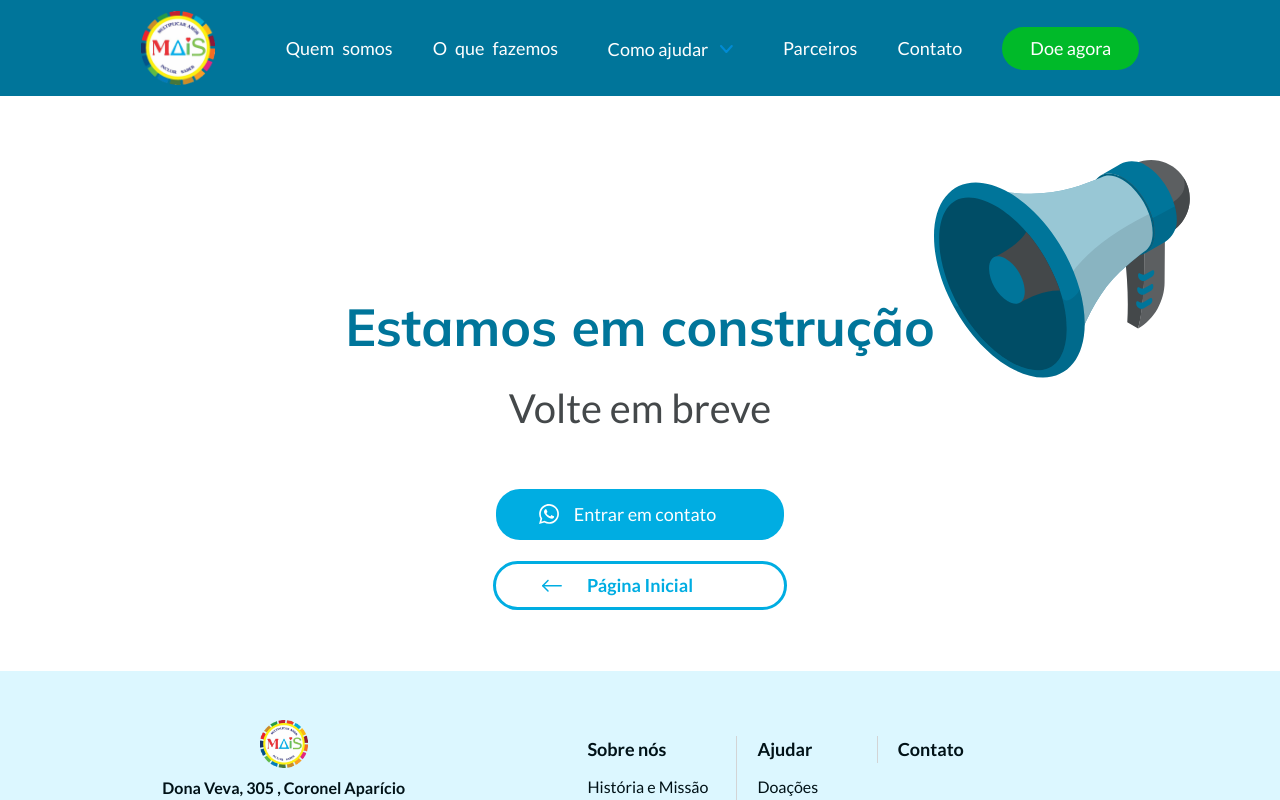
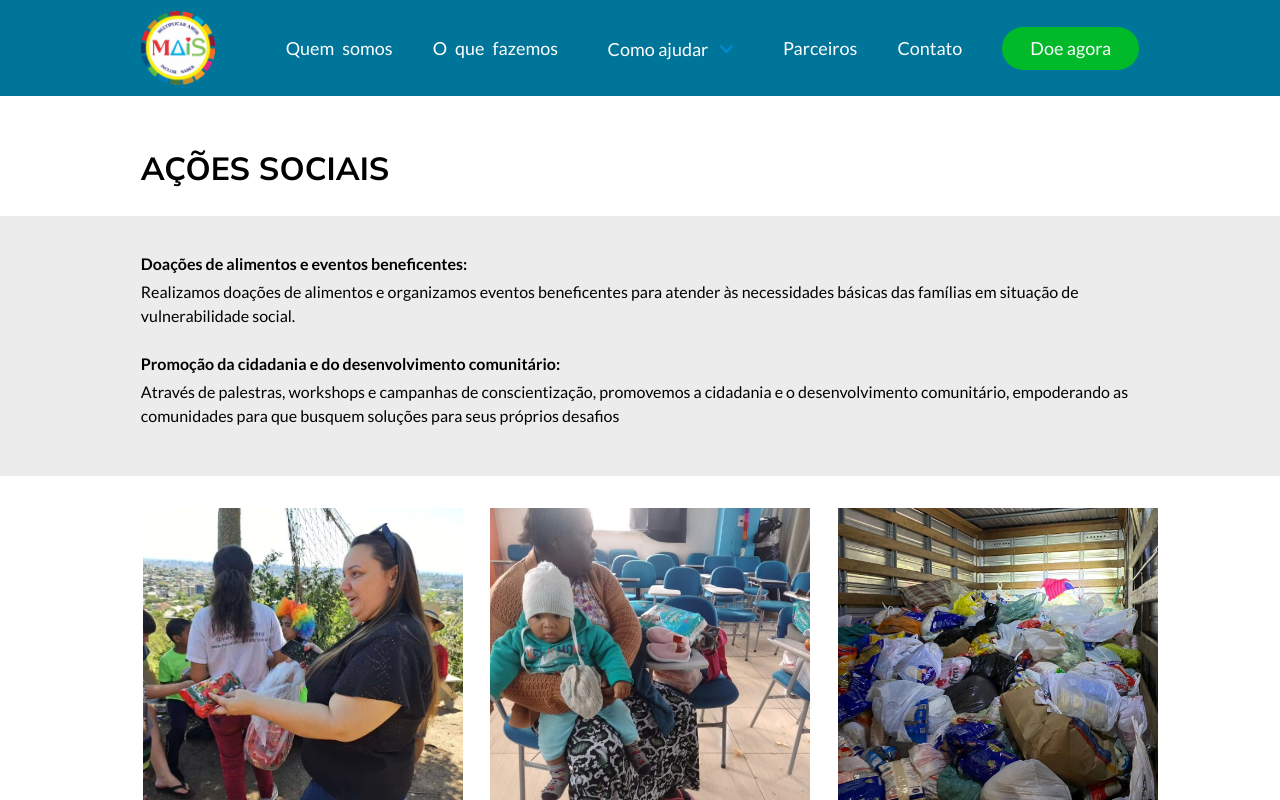
Before and after one commit to ONG-Mais/website-front-end, a Next.js app: page /o-que-fazemos/acoes-sociais in a window 1280 px wide. Before the commit this address had no page. Shown: the top 800 px of the page. Built offline with nearby package versions, Linux system fonts and the light colour scheme.

Commit message:
feat: create all the subpages from o-que-fazemos route

```diff
--- a/src/app/o-que-fazemos/Components/WhatWeDoSubpage/Carroussel/index.tsx
+++ b/src/app/o-que-fazemos/(Components)/WhatWeDoSubpage/Carroussel/index.tsx
@@ -36,7 +36,7 @@ export default function Carroussel({ imageArray }: Carroussel) {
         >
           <div
             style={{ backgroundImage: `url('${img.src}'` }}
-            className={`bg-cover xs:bg-center w-[25%] h-[300px] smDesktop:w-[350px] smDesktop:h-[300px] absolute xs:col-start-2 xs:row-start-1 ${
+            className={`bg-cover bg-center w-[25%] h-[300px] smDesktop:w-[320px] smDesktop:h-[300px] absolute xs:col-start-2 xs:row-start-1 ${
               current === idx ? "xs:visible xs:w-full xs:h-full" : "xs:left-0 xs:invisible xs:h-0 xs:w-0"
             }`}
           />
--- /dev/null
+++ b/src/app/o-que-fazemos/acoes-sociais/page.tsx
@@ -0,0 +1,56 @@
+import WhatWeDoSubpage from "../(Components)/WhatWeDoSubpage";
+import img1 from "../../../../public/images/social_actions/image_1.jpeg";
+import img2 from "../../../../public/images/social_actions/image_2.jpeg";
+import img3 from "../../../../public/images/social_actions/image_3.jpeg";
+import img4 from "../../../../public/images/social_actions/image_4.jpeg";
+import img5 from "../../../../public/images/social_actions/image_5.jpeg";
+import img6 from "../../../../public/images/social_actions/image_6.jpeg";
+import { CarrousselImage, PageText } from "../(Components)/WhatWeDoSubpage/types";
+
+const pageImages: CarrousselImage[] = [
+  {
+    id: 1,
+    src: img1.src,
+  },
+  {
+    id: 2,
+    src: img2.src,
+  },
+  {
+    id: 3,
+    src: img3.src,
+  },
+  {
+    id: 4,
+    src: img4.src,
+  },
+  {
+    id: 5,
+    src: img5.src,
+  },
+  {
+    id: 6,
+    src: img6.src,
+  },
+];
+
+const pageText: PageText[] = [
+  {
+    postition: 1,
+    title: "Doações de alimentos e eventos beneficentes:",
+    content: `Realizamos doações de alimentos e organizamos
+    eventos beneficentes para atender às necessidades básicas das famílias em situação de vulnerabilidade social.`,
+  },
+  {
+    postition: 2,
+    title: "Promoção da cidadania e do desenvolvimento comunitário:",
+    content: `Através de palestras, workshops e campanhas de conscientização, promovemos a cidadania e o desenvolvimento
+    comunitário, empoderando as comunidades para que busquem soluções para seus próprios desafios`,
+  },
+];
+
+const pageTitle = "AÇÕES SOCIAIS";
+
+export default function Page() {
+  return <WhatWeDoSubpage {...{ pageImages, pageText, pageTitle }} />;
+}
--- a/src/app/o-que-fazemos/apoio-escolar/page.tsx
+++ b/src/app/o-que-fazemos/apoio-escolar/page.tsx
@@ -4,8 +4,8 @@ import Img3 from "../../../../public/images/teacher_showing_kids_draws.jpg";
 import Img4 from "../../../../public/images/focused_kid_in_class.jpg";
 import Img5 from "../../../../public/images/kid_reading.jpg";
 import Img6 from "../../../../public/images/kids_book_club.jpg";
-import { CarrousselImage, PageText } from "../Components/WhatWeDoSubpage/types";
-import WhatWeDoSubpage from "../Components/WhatWeDoSubpage";
+import { CarrousselImage, PageText } from "../(Components)/WhatWeDoSubpage/types";
+import WhatWeDoSubpage from "../(Components)/WhatWeDoSubpage";
 
 const pageText: PageText[] = [
   {
--- /dev/null
+++ b/src/app/o-que-fazemos/oficina-de-culinaria/page.tsx
@@ -0,0 +1,56 @@
+import WhatWeDoSubpage from "../(Components)/WhatWeDoSubpage";
+import img1 from "../../../../public/images/cooking_workshop/img_1.jpeg";
+import img2 from "../../../../public/images/cooking_workshop/img_2.jpeg";
+import img3 from "../../../../public/images/cooking_workshop/img_3.jpeg";
+import img4 from "../../../../public/images/cooking_workshop/img_4.jpeg";
+import img5 from "../../../../public/images/cooking_workshop/img_5.jpeg";
+import img6 from "../../../../public/images/cooking_workshop/img_6.jpeg";
+import { CarrousselImage, PageText } from "../(Components)/WhatWeDoSubpage/types";
+
+const pageImages: CarrousselImage[] = [
+  {
+    id: 1,
+    src: img1.src,
+  },
+  {
+    id: 2,
+    src: img2.src,
+  },
+  {
+    id: 3,
+    src: img3.src,
+  },
+  {
+    id: 4,
+    src: img4.src,
+  },
+  {
+    id: 5,
+    src: img5.src,
+  },
+  {
+    id: 6,
+    src: img6.src,
+  },
+];
+
+const pageText: PageText[] = [
+  {
+    postition: 1,
+    title: "Aprendendo a cozinhar de forma saudável e nutritiva:",
+    content: `Na Oficina de Culinária, os participantes aprendem a preparar
+     refeições saborosas e nutritivas, utilizando ingredientes acessíveis e criando hábitos alimentares saudáveis.`,
+  },
+  {
+    postition: 2,
+    title: "Desenvolvimento de habilidades sociais e autonomia:",
+    content: `A oficina também promove o desenvolvimento de habilidades sociais
+     como trabalho em equipe, organização e planejamento, além de estimular a autonomia e a criatividade dos participantes.`,
+  },
+];
+
+const pageTitle = "OFICINA DE CULINÁRIA";
+
+export default function Page() {
+  return <WhatWeDoSubpage {...{ pageImages, pageText, pageTitle }} />;
+}
--- /dev/null
+++ b/src/app/o-que-fazemos/oficina-de-esportes/page.tsx
@@ -0,0 +1,56 @@
+import WhatWeDoSubpage from "../(Components)/WhatWeDoSubpage";
+import img1 from "../../../../public/images/sports_workshop/img_1.jpeg";
+import img2 from "../../../../public/images/sports_workshop/img_2.jpeg";
+import img3 from "../../../../public/images/sports_workshop/img_3.jpeg";
+import img4 from "../../../../public/images/sports_workshop/img_4.jpeg";
+import img5 from "../../../../public/images/sports_workshop/img_5.jpeg";
+import img6 from "../../../../public/images/sports_workshop/img_6.jpeg";
+import { CarrousselImage, PageText } from "../(Components)/WhatWeDoSubpage/types";
+
+const pageImages: CarrousselImage[] = [
+  {
+    id: 1,
+    src: img1.src,
+  },
+  {
+    id: 2,
+    src: img2.src,
+  },
+  {
+    id: 3,
+    src: img3.src,
+  },
+  {
+    id: 4,
+    src: img4.src,
+  },
+  {
+    id: 5,
+    src: img5.src,
+  },
+  {
+    id: 6,
+    src: img6.src,
+  },
+];
+
+const pageText: PageText[] = [
+  {
+    postition: 1,
+    title: "O esporte como agente de perspectiva para o futuro:",
+    content: ` O objetivo é investir no desenvolvimento integral das crianças, capacitando-as a superar desafios e construir
+     um futuro promissor, utilizando o esporte como catalisador para a transformação e o florescimento de suas vidas.`,
+  },
+  {
+    postition: 2,
+    title: "Desenvolvimento de habilidade motoras, criativas e sociais:",
+    content: ` Na Oficina de Esportes oferecemos modalidades como futebol, capoeira, jiu-jitsu, boxe e muay thai, promovendo
+    não apenas a saúde física, mas também aspectos essenciais como disciplina, trabalho em equipe e autoconfiança. Cada modalidade contribui para o desenvolvimento de habilidades motoras, expressão criativa e valores sociais.`,
+  },
+];
+
+const pageTitle = "OFICINA DE ESPORTES";
+
+export default function Page() {
+  return <WhatWeDoSubpage {...{ pageImages, pageText, pageTitle }} />;
+}
--- a/src/app/o-que-fazemos/page.tsx
+++ b/src/app/o-que-fazemos/page.tsx
@@ -1,6 +1,6 @@
 import Container from "@/GlobalComponents/Container";
-import { cardsData } from "./Components/data";
-import Card from "./Components/Card";
+import { cardsData } from "./(Components)/data";
+import Card from "./(Components)/Card";
 
 export default function Page() {
   return (
--- /dev/null
+++ b/src/app/o-que-fazemos/socio-emocional/page.tsx
@@ -0,0 +1,56 @@
+import WhatWeDoSubpage from "../(Components)/WhatWeDoSubpage";
+import img1 from "../../../../public/images/social_emotional/img_1.jpeg";
+import img2 from "../../../../public/images/social_emotional/img_2.jpeg";
+import img3 from "../../../../public/images/social_emotional/img_3.jpeg";
+import img4 from "../../../../public/images/social_emotional/img_4.jpeg";
+import img5 from "../../../../public/images/social_emotional/img_5.jpeg";
+import img6 from "../../../../public/images/social_emotional/img_6.jpeg";
+import { CarrousselImage, PageText } from "../(Components)/WhatWeDoSubpage/types";
+
+const pageImages: CarrousselImage[] = [
+  {
+    id: 1,
+    src: img1.src,
+  },
+  {
+    id: 2,
+    src: img2.src,
+  },
+  {
+    id: 3,
+    src: img3.src,
+  },
+  {
+    id: 4,
+    src: img4.src,
+  },
+  {
+    id: 5,
+    src: img5.src,
+  },
+  {
+    id: 6,
+    src: img6.src,
+  },
+];
+
+const pageText: PageText[] = [
+  {
+    postition: 1,
+    title: "Oficinas e atividades lúdicas:",
+    content: `Através de oficinas e atividades lúdicas, trabalhamos habilidades sócio-emocionais como autoconhecimento,
+    comunicação, empatia e resolução de conflitos, promovendo o bem-estar e a saúde mental dos participantes.`,
+  },
+  {
+    postition: 2,
+    title: "Grupos de apoio e acompanhamento individual:",
+    content: `Para aqueles que necessitam de um suporte mais aprofundado, oferecemos grupos de apoio e acompanhamento
+    individual com psicólogos e assistentes sociais.`,
+  },
+];
+
+const pageTitle = "SÓCIO-EMOCIONAL";
+
+export default function Page() {
+  return <WhatWeDoSubpage {...{ pageImages, pageText, pageTitle }} />;
+}
```
Also changed, not shown: src/app/o-que-fazemos/(Components)/Card/index.tsx (renamed from src/app/o-que-fazemos/Components/Card/index.tsx), src/app/o-que-fazemos/(Components)/WhatWeDoSubpage/Carroussel/Arrow.tsx (renamed from src/app/o-que-fazemos/Components/WhatWeDoSubpage/Carroussel/Arrow.tsx), src/app/o-que-fazemos/(Components)/WhatWeDoSubpage/index.tsx (renamed from src/app/o-que-fazemos/Components/WhatWeDoSubpage/index.tsx), src/app/o-que-fazemos/(Components)/WhatWeDoSubpage/types.ts (renamed from src/app/o-que-fazemos/Components/WhatWeDoSubpage/types.ts), src/app/o-que-fazemos/(Components)/data/index.tsx (renamed from src/app/o-que-fazemos/Components/data/index.tsx).
